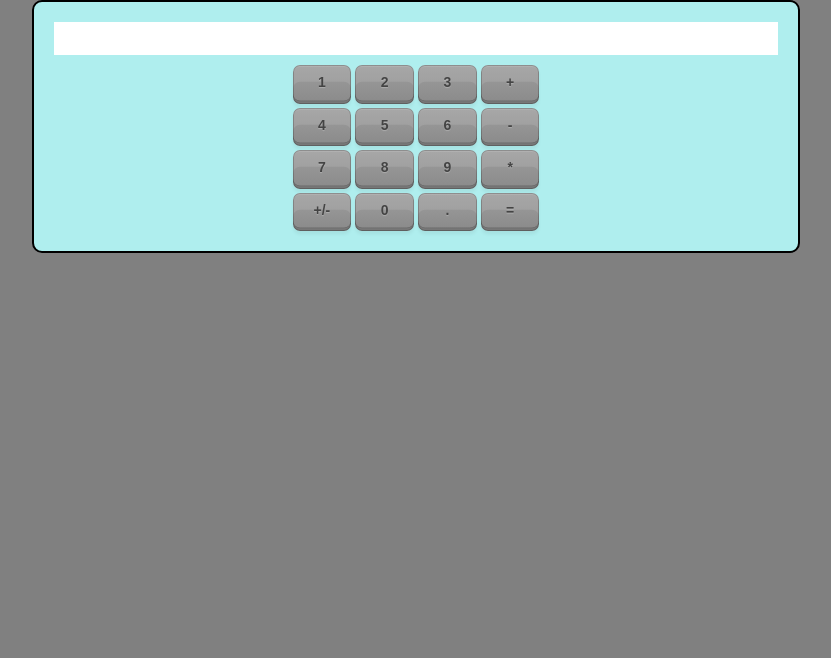
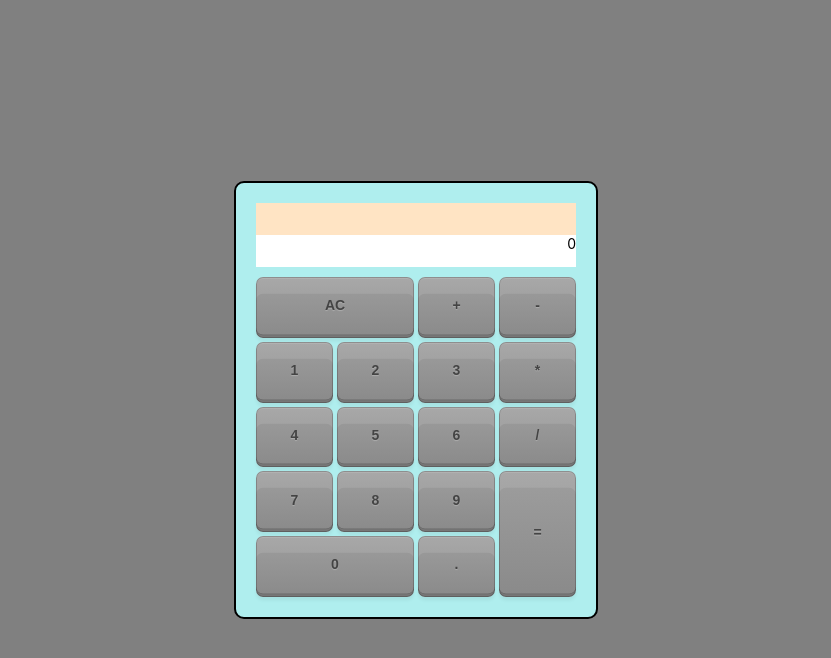
Before and after one commit to MyCatAteAReptile/practice-react-calculator, a React (Create React App) app: page / in a window 1280 px wide. Shown: the top 658 px of the page, without its empty margins (224-1055 px from the left). Built offline with nearby package versions, Linux system fonts and the light colour scheme; the HTML template or start-up script is replaced by a standard one.

Commit message:
adds actions and display

```diff
--- a/src/App.css
+++ b/src/App.css
@@ -2,32 +2,45 @@
   background-color: grey;
   height: 100vh;
   font-size: 14px;
+  position: relative;
 }
 
 .App .container {
+  position: absolute;
+  top: 50%;
+  left: 50%;
+  transform: translate(-50%, -50%);
   box-sizing: border-box;
-  width: 60vw;
-  margin-right: auto;
-  margin-left: auto;
+  width: fit-content;
   padding: 20px;
   border: 2px solid black;
   border-radius: 10px;
   background-color: paleturquoise;
-}
-
-.App input {
-  width: 100%;
-  padding: 0;
-  border: none;
-  margin-bottom: 10px;
-  height: 2.5em;
+  /* text-align: center; */
 }
 
 .App .pad {
-  width: fit-content;
+  width: 320px;
+  height: 320px;
   margin-right: auto;
   margin-left: auto;
+  margin-top: 10px;
   display: grid;
   grid-template-columns: repeat(4, 1fr);
   gap: 4px;
 }
+
+.display {
+  width: 320px;
+  height: 32px;
+  padding: 0;
+  border: none;
+  user-select: none;
+  cursor: default;
+  background-color: white;
+  text-align: end;
+}
+
+.display__formula {
+  background-color: bisque;
+}
--- a/src/App.js
+++ b/src/App.js
@@ -1,29 +1,210 @@
 import "./App.css";
 import Button from "../src/components/button/Button";
-import ButtonDigit from "./components/button/ButtonDigit";
+import React, { useState } from "react";
 
 function App() {
+  const [formula, setFormula] = useState("");
+  const [output, setOutput] = useState("0");
+
+  const isMath = (string) => {
+    const matchedCharArray = string.match("[-.=+*/0-9/s]{1,}");
+    console.log(matchedCharArray);
+    return matchedCharArray.length === string.length;
+  };
+
+  const clear = () => {
+    setFormula("");
+    setOutput("0");
+  };
+
+  const processDigit = (number) => {
+    if (output === "0") {
+      setOutput(number);
+    } else {
+      setOutput(output + number);
+    }
+  };
+
+  const processDecimal = (divider) => {
+    setOutput(output + divider);
+  };
+
+  const processOperation = (operation) => {
+    setFormula(formula + output + operation);
+    setOutput("0");
+  };
+
+  const processFormula = () => {
+    const resultFormula = formula + output;
+    console.log(resultFormula);
+
+    if (isMath(resultFormula)) {
+      console.log("2");
+      setFormula(resultFormula + "=");
+      setOutput(eval(resultFormula));
+    }
+  };
+
   return (
     <div className="App">
       <div className="container">
-        <input type="text" />
+        <div className="display display__formula">{formula}</div>
+        <div className="display" id="display">
+          {output}
+        </div>
         <div className="pad">
-            <ButtonDigit>1</ButtonDigit>
-            <ButtonDigit>2</ButtonDigit>
-            <ButtonDigit>3</ButtonDigit>
-            <Button>+</Button>
-            <ButtonDigit>4</ButtonDigit>
-            <ButtonDigit>5</ButtonDigit>
-            <ButtonDigit>6</ButtonDigit>
-            <Button>-</Button>
-            <ButtonDigit>7</ButtonDigit>
-            <ButtonDigit>8</ButtonDigit>
-            <ButtonDigit>9</ButtonDigit>
-            <Button>*</Button>
-            <Button>+/-</Button>
-            <ButtonDigit>0</ButtonDigit>
-            <Button>.</Button>
-            <Button>=</Button>
+          <Button
+            id="clear"
+            style={{ gridColumn: "1/3" }}
+            value=""
+            onClick={clear}
+          >
+            AC
+          </Button>
+          <Button
+            id="add"
+            value="+"
+            onClick={(e) => {
+              processOperation(e.target.value);
+            }}
+          >
+            +
+          </Button>
+          <Button
+            id="subtract"
+            value="-"
+            onClick={(e) => {
+              processOperation(e.target.value);
+            }}
+          >
+            -
+          </Button>
+          <Button
+            id="one"
+            value="1"
+            onClick={(e) => {
+              processDigit(e.target.value);
+            }}
+          >
+            1
+          </Button>
+          <Button
+            id="two"
+            value="2"
+            onClick={(e) => {
+              processDigit(e.target.value);
+            }}
+          >
+            2
+          </Button>
+          <Button
+            id="three"
+            value="3"
+            onClick={(e) => {
+              processDigit(e.target.value);
+            }}
+          >
+            3
+          </Button>
+          <Button
+            id="multiply"
+            value="*"
+            onClick={(e) => {
+              processOperation(e.target.value);
+            }}
+          >
+            *
+          </Button>
+          <Button
+            id="four"
+            value="4"
+            onClick={(e) => {
+              processDigit(e.target.value);
+            }}
+          >
+            4
+          </Button>
+          <Button
+            id="five"
+            value="5"
+            onClick={(e) => {
+              processDigit(e.target.value);
+            }}
+          >
+            5
+          </Button>
+          <Button
+            id="six"
+            value="6"
+            onClick={(e) => {
+              processDigit(e.target.value);
+            }}
+          >
+            6
+          </Button>
+          <Button
+            id="divide"
+            value="/"
+            onClick={(e) => {
+              processOperation(e.target.value);
+            }}
+          >
+            /
+          </Button>
+          <Button
+            id="seven"
+            value="7"
+            onClick={(e) => {
+              processDigit(e.target.value);
+            }}
+          >
+            7
+          </Button>
+          <Button
+            id="eight"
+            value="8"
+            onClick={(e) => {
+              processDigit(e.target.value);
+            }}
+          >
+            8
+          </Button>
+          <Button
+            id="nine"
+            value="9"
+            onClick={(e) => {
+              processDigit(e.target.value);
+            }}
+          >
+            9
+          </Button>
+          <Button
+            id="zero"
+            style={{ gridColumn: "1/3" }}
+            value="0"
+            onClick={(e) => {
+              processDigit(e.target.value);
+            }}
+          >
+            0
+          </Button>
+          <Button
+            id="decimal"
+            value="."
+            onClick={(e) => {
+              processDecimal(e.target.value);
+            }}
+          >
+            .
+          </Button>
+          <Button
+            id="equals"
+            style={{ gridRow: "4/6", gridColumn: "4/5" }}
+            value="="
+            onClick={processFormula}
+          >
+            =
+          </Button>
         </div>
       </div>
     </div>
--- a/src/components/button/Button.jsx
+++ b/src/components/button/Button.jsx
@@ -3,7 +3,7 @@ import classes from './Button.module.css'
 
 const Button = ({ children, ...props}) => {
   return (
-    <button {...props} className={classes.button}>{ children }</button>
+    <button {...props} className={ classes.button }>{ children }</button>
   )
 }
 
--- a/src/components/button/Button.module.css
+++ b/src/components/button/Button.module.css
@@ -56,10 +56,14 @@
     padding-bottom: .5em;
 }
 
-.blue {
+.button__blue {
     background-color: #6fc6ff;
 }
 
-.red {
+.button__red {
     background-color: #ff6c6f;
 }
+
+.button__double {
+    grid-column: 1 / span 2;
+}
--- a/src/components/button/ButtonDigit.jsx
+++ b/src/components/button/ButtonDigit.jsx
@@ -3,8 +3,11 @@ import Button from './Button'
 import classes from './Button.module.css'
 
 const ButtonDigit = ({children, ...props}) => {
+
+  const componentClasses = [classes.button, classes.button__blue].join(' ');
+
   return (
-    <Button {...props} className={classes.blue}>{ children }</Button>
+    <Button {...props} className={componentClasses}>{ children }</Button>
   )
 }
 
```
